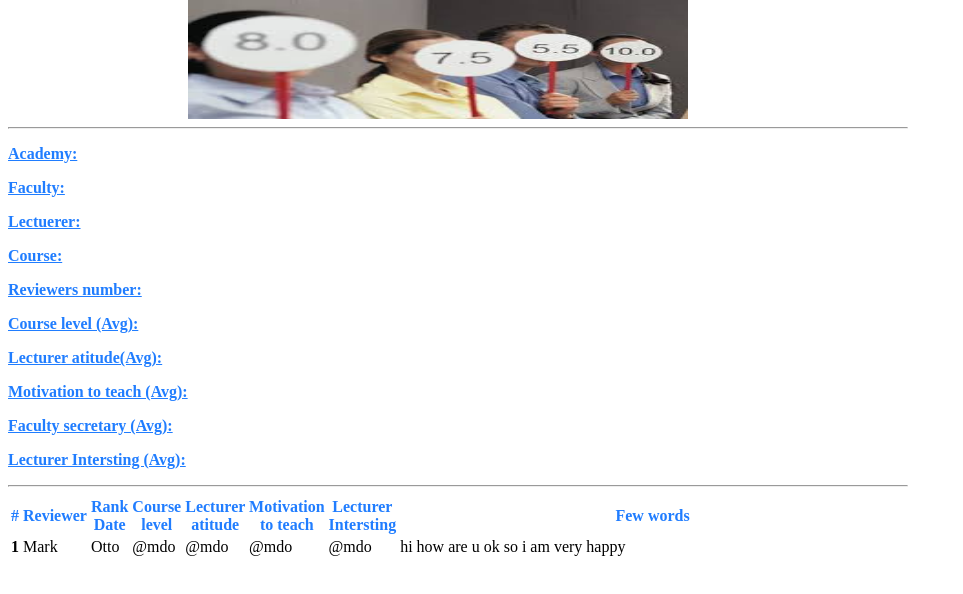
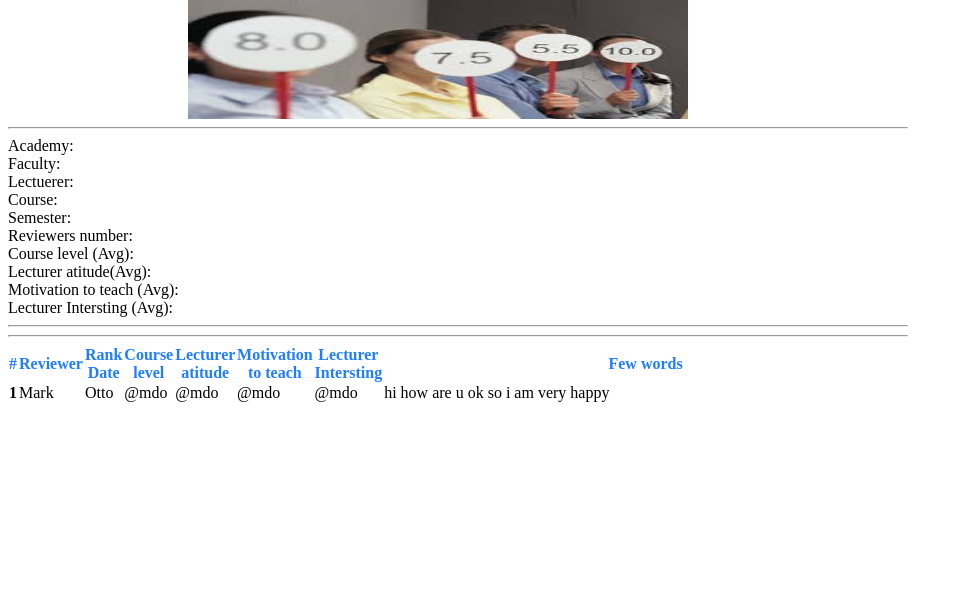
Before and after one commit to Jacob227/WebAcademic2, a plain HTML site: page partials/ViewLecturerRaiting.html in a window 1280 px wide. Shown: the part 78-672 px from the top of the page, without its empty margins (0-963 px from the left). Drawn offline with Linux system fonts and the light colour scheme; files that its build step writes are made by us from their sources; files whose address does not match are found by name.

Commit message:
added table

```diff
--- a/css/AcademyCss.css
+++ b/css/AcademyCss.css
@@ -1,3 +1,10 @@
+
+table {
+    border-collapse: separate;
+    border-spacing: 0;
+    min-width: 350px;
+}
+
 #tableA{
 	 border-width: 2px;
 	 border-color: rgb(32, 125, 255);
@@ -12,6 +19,7 @@
 color: rgb(32, 125, 255);
 border-color: black;
 }
+
 
 #headerPageW{
 
@@ -35,3 +43,15 @@ border-color: black;
 	text-decoration: underline;
 	font-weight: bold;
 }
+
+.cellStyleOdd{
+     border: 1px solid black;
+     background-color: #e0e0e0;
+     color : #000000;
+}
+
+.cellStyleEven{
+     border: 1px solid black;
+     background-color: #fcfcfc;
+     color : #000000;
+}
--- a/partials/ViewLecturerRaiting.html
+++ b/partials/ViewLecturerRaiting.html
@@ -13,16 +13,30 @@
 
 <hr>
 
-                    <p class="detailsRAcademy">Academy: </p>
-                    <p class="detailsRAcademy">Faculty: </p>
-                    <p class="detailsRAcademy">Lectuerer: </p>
-                    <p class="detailsRAcademy">Course: </p>
-                    <p class="detailsRAcademy">Reviewers number: </p>
-                    <p class="detailsRAcademy">Course level (Avg): </p>
-                    <p class="detailsRAcademy">Lecturer atitude(Avg): </p>
-                    <p class="detailsRAcademy">Motivation to teach (Avg): </p>
- 				    <p class="detailsRAcademy">Faculty secretary (Avg): </p>
-                    <p class="detailsRAcademy">Lecturer Intersting (Avg): </p>
+                    <div class="detailsAcademy" >
+                      <span class="detailsAcademy" id="detailsAcademyId" >Academy: </span> <span id="detailsAcademyId4" style="color:black"></span>
+                        <br>
+                      <span class="detailsAcademy" id="detailsFacultyId">Faculty: </span><span id="detailsFacultyId4" style="color:black"></span>
+                      <br>
+                        <span class="detailsAcademy" id="detailsAcademyId" >Lectuerer: </span> <span id="detailsdiffId3" style="color:black"></span>
+                        <br>
+                      <span class="detailsAcademy" id="detailsFacultyId">Course: </span><span id="detailscharacterId3" style="color:black"></span>
+                      <br>
+                      <span class="detailsAcademy" id="detailsFacultyId">Semester: </span><span id="detailscharacterId3" style="color:black"></span>
+                      <br>
+                        <span class="detailsAcademy" id="detailsAcademyId" >Reviewers number: </span> <span id="detailsSocialId3" style="color:black"></span>
+                        <br>
+                      <span class="detailsAcademy" id="detailsFacultyId">Course level (Avg): </span><span id="detailssecretaryId3" style="color:black"></span>
+                      <br>
+                        <span class="detailsAcademy" id="detailsAcademyId" >Lecturer atitude(Avg): </span> <span id="detailsunionId3" style="color:black"></span>
+                        <br>
+                      <span class="detailsAcademy" id="detailsFacultyId">Motivation to teach (Avg): </span><span id="detailssecretaryId3" style="color:black"></span>
+                      <br>
+                      <span class="detailsAcademy" id="detailsFacultyId">Lecturer Intersting (Avg): </span><span id="detailssecretaryId3" style="color:black"></span>
+                      <br>
+                      <div ></div>
+                    </div>
+                    <hr>
 
 <hr>
 
@@ -55,5 +69,10 @@
     </tr>
 
   </tbody>
+
 </table>
-</div></div></div></div></div></div>
+</div>
+</div>
+</div>
+</div></div>
+</div>
```
Also changed, not shown: js/app.js (+27 -25 lines), partials/ViewAcademyRaiting.html (+1 -1 lines).
